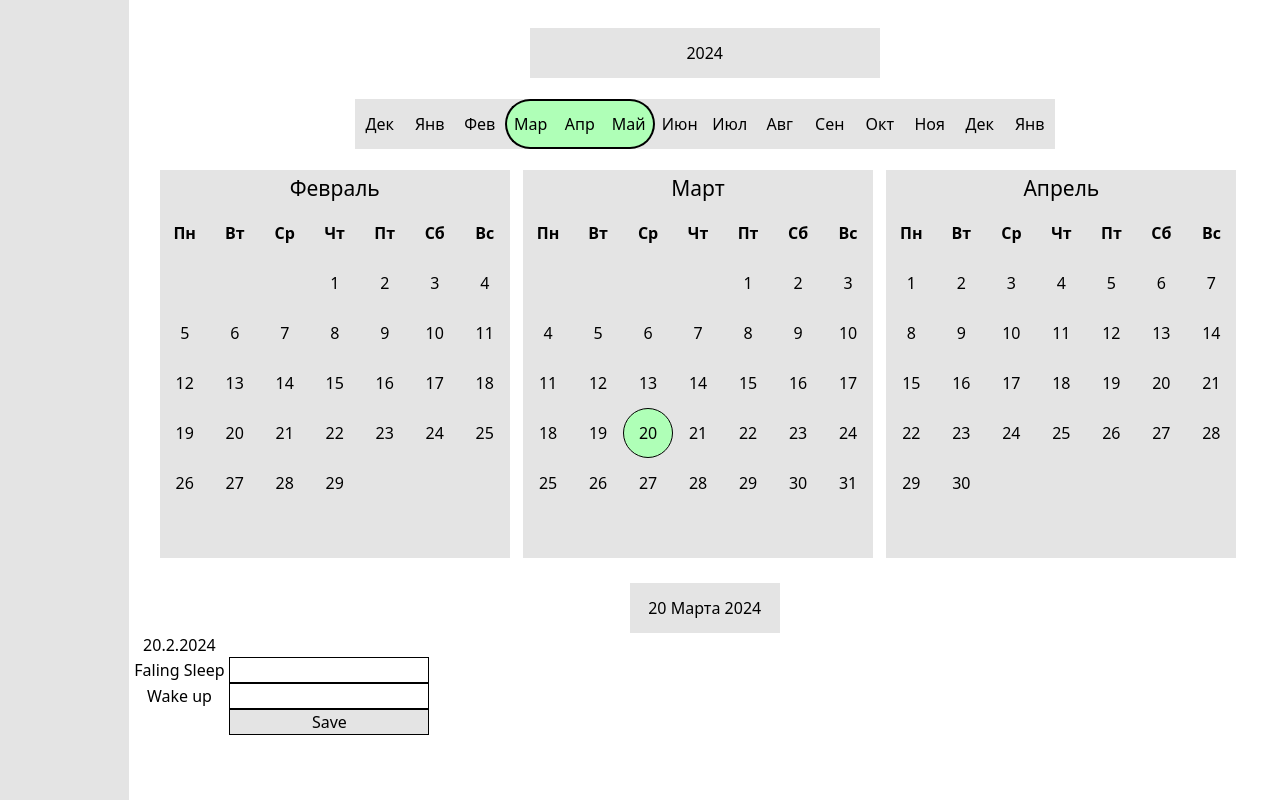
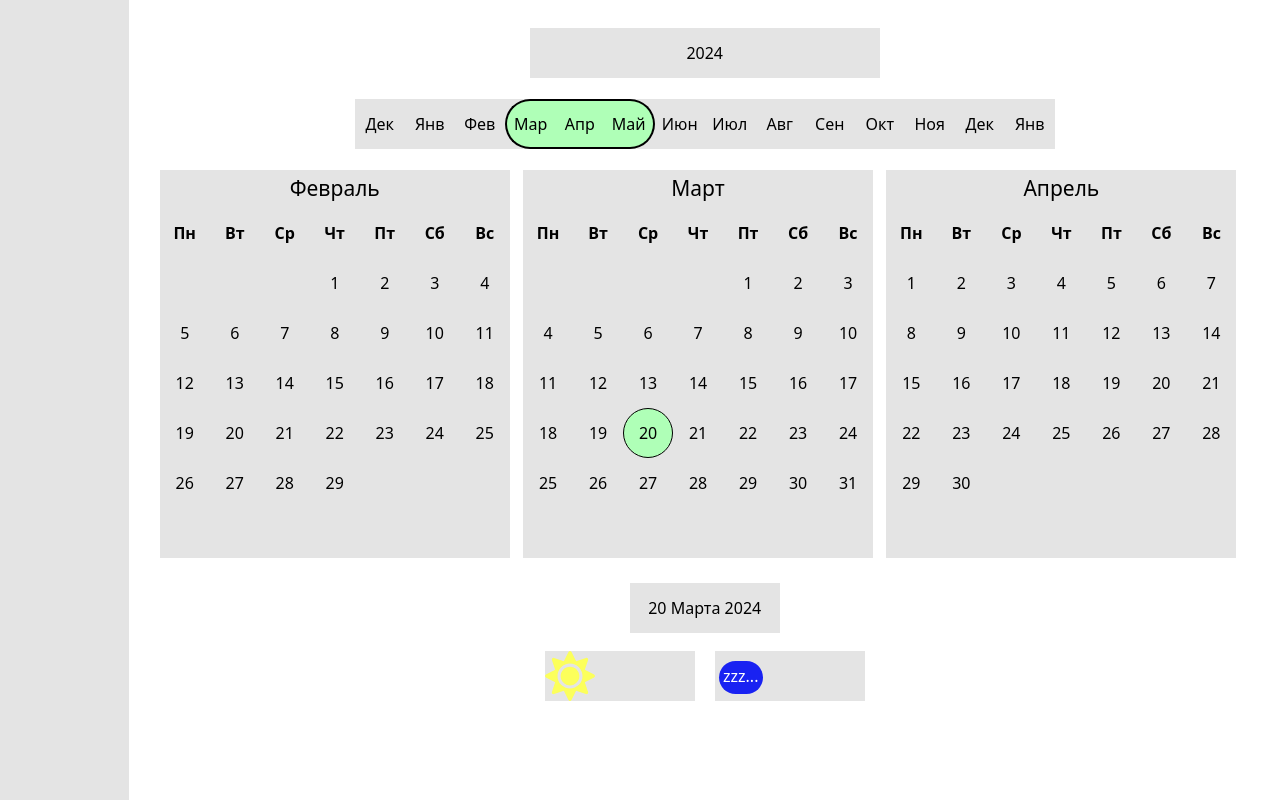
Before and after one commit to vroshupkin/rythmer_frontend, a React (Vite) app: page / in a window 1280 px wide. Built offline with nearby package versions, Linux system fonts and the light colour scheme.

Commit message:
Добавлены инпуты для времени пробуждения и засыпания

```diff
--- a/package.json
+++ b/package.json
@@ -15,6 +15,7 @@
     "@tanstack/router-devtools": "^1.20.1",
     "react": "^18.2.0",
     "react-dom": "^18.2.0",
+    "react-icons": "^5.0.1",
     "react-redux": "^9.1.0"
   },
   "devDependencies": {
--- a/src/entities/Database.ts
+++ b/src/entities/Database.ts
@@ -54,19 +54,7 @@ export class Database
     return this.db.transaction([ this.store_name ], 'readwrite').objectStore(this.store_name);
   }
 
-  addSleepTime(dto: {date: Date, wake_up: string, faling_sleep: string})
-  {
-    return new Promise((resolve, reject) =>
-    {
-      this.objectStore.put(dto);
-      const request = this.objectStore.put(dto);
-      request.onsuccess = resolve;
-      request.onerror = reject;
-    });
-
-  }
-
-  updateSleepTime(date: Date, faling_sleep: string)
+  updateSleepTime = (date: Date, faling_sleep: string) =>
   {
     return new Promise((resolve, reject) =>
     {
@@ -91,14 +79,12 @@ export class Database
 
 
     });
-  }
+  };
 
-  updateWakeUp(date: Date, wake_up: string)
+  updateWakeUp = (date: Date, wake_up: string) =>
   {
     return new Promise((resolve, reject) =>
     {
-
-
       const get_result = async () =>
       {
         const result = await this.getSleepWakeupTime(date);
@@ -110,7 +96,6 @@ export class Database
         }
 
         return { date, wake_up, faling_sleep: '' };
-
       };
 
       get_result().then(result =>
@@ -122,7 +107,7 @@ export class Database
 
 
     });
-  }
+  };
 
   getSleepWakeupTime(date: Date): Promise<any>
   {
@@ -144,3 +129,7 @@ export class Database
     );
   }
 }
+
+
+const db = await open_db('App', 2);
+export const crud = new Database(db);
--- a/src/entities/Date.slice.ts
+++ b/src/entities/Date.slice.ts
@@ -4,6 +4,7 @@ import { setDate } from '../shared/DateTools';
 
 export type TDateSliceState = { selectedMonth: string,  date: string }
 export enum DATE_SLICE {NAME = 'dateSlice'}
+
 
 const actions_handlers = {
   changeSelectedMonth: (state: TDateSliceState, action: PayloadAction<string>) =>
@@ -36,7 +37,7 @@ export const dateSlice = createSlice({
 export const hooks = {
   selector: {
     useSelectedMonth: () => useSelector<TDateSliceState, Date>((state) => new Date(state.selectedMonth)),
-    useDate: () => useSelector<TDateSliceState, Date>((state) => new Date(state.date))
+    useDate: () => useSelector<TDateSliceState, string>(state => state.date)
   }
 };
 
--- a/src/pages/Main.tsx
+++ b/src/pages/Main.tsx
@@ -1,18 +1,11 @@
 import { FC, useState } from 'react';
 import { Provider } from 'react-redux';
-import { Database, open_db } from '../entities/Database';
 import { hooks } from '../entities/Date.slice';
 import { date_store } from '../entities/Date.store';
 import { Calendar } from '../widgets/Calendar';
 import { LeftMenu } from '../widgets/LeftMenu';
-
-
-const db = await open_db('App', 2);
-const crud = new Database(db);
-
-// await crud.open();
-// await db.addUser('hello', 'user@gmail.com');
-// await crud.addSleepTime({ date: new Date('04.31.24'), wake_up: '10:10', faling_sleep: '2:40' });
+import { WakeUpOrSleep } from '../widgets/WakeUpAndSleepTime';
+import { crud } from '../entities/Database';
 
 
 export const Main: FC  = () =>
@@ -23,12 +16,16 @@ export const Main: FC  = () =>
       <LeftMenu/>
 
       <Provider store={date_store}>
-        <div className='flex flex-col w-[100%]'>
+        <div className='flex flex-col justify-center items-center w-[100%]'>
+          <Calendar/>
+          <div className='w-[320px] mt-[18px] flex flex-space justify-between'>
+            <WakeUpOrSleep className='' updateVal={crud.updateWakeUp} getType='wake_up'/>
+            <WakeUpOrSleep className='' updateVal={crud.updateSleepTime} getType='faling_sleep'/>
+          </div>
 
+          {/* <SleepAndWakeUp/> */}
+        </div>
 
-          <Calendar/>
-          <SleepAndWakeUp/>
-        </div>
 
       </Provider>
 
@@ -42,7 +39,9 @@ const SleepAndWakeUp: FC = () =>
   const [ falingSleep, setFalingSleep ] = useState('');
   const [ wakeUp, setWakeUp ] = useState('');
 
-  const date = hooks.selector.useDate();
+  const date_str = hooks.selector.useDate();
+  const date = new Date(date_str);
+
   const save = async () =>
   {
     await crud.updateSleepTime(date, falingSleep);
@@ -55,10 +54,12 @@ const SleepAndWakeUp: FC = () =>
     span: 'w-[100px] inline-block text-center'
   };
 
+  const getDateMonthYear = (date: Date) => `${date.getDate()}.${date.getMonth()}.${date.getFullYear()}`;
+
   return(
     <div className='flex flex-col'>
       <div>
-        <span className={Styles.span}>{`${date.getDate()}.${date.getMonth()}.${date.getFullYear()}`}</span>
+        <span className={Styles.span}>{getDateMonthYear(date)}</span>
 
       </div>
 
--- /dev/null
+++ b/src/shared/useClickInside.ts
@@ -0,0 +1,23 @@
+import { useEffect, useState } from 'react';
+
+export const useClickInside = <T>(ref: React.RefObject<T>) =>
+{
+  const [ isInsideClick, setIsInsideClick ] = useState(true);
+
+  useEffect(() =>
+  {
+    const handler = (ev: MouseEvent) =>
+    {
+      setIsInsideClick(
+        // @ts-ignore
+        ref.current && ref.current.contains(ev.target)
+      );
+    };
+
+    document.addEventListener('mousedown', handler);
+
+    return () => document.removeEventListener('mousedown', handler);
+  });
+
+  return isInsideClick;
+};
--- a/src/widgets/Calendar.tsx
+++ b/src/widgets/Calendar.tsx
@@ -44,7 +44,7 @@ export const Calendar: FC = () =>
         </div>
       </div>
 
-      <DateView className={'mt-[25px]'} date={date}/>
+      <DateView className={'mt-[25px]'} date={new Date(date)}/>
 
 
     </div>
--- a/src/widgets/Month.tsx
+++ b/src/widgets/Month.tsx
@@ -75,7 +75,8 @@ const Days: FC<{FirstDayOfMonth: Date}> = ({ FirstDayOfMonth }) =>
 
 const DayCellWithStore: FC<{day: number, FirstDayOfMonth: Date}> = ({ day, FirstDayOfMonth }) =>
 {
-  const date = hooks.selector.useDate();
+  const date_str = hooks.selector.useDate();
+  const date = new Date(date_str);
 
   const isSelectedDay = () =>
     date.getMonth() === FirstDayOfMonth.getMonth() &&
--- /dev/null
+++ b/src/widgets/WakeUpAndSleepTime.tsx
@@ -0,0 +1,101 @@
+import { FC, useEffect, useRef, useState } from 'react';
+import { FaSun } from 'react-icons/fa';
+import { crud } from '../entities/Database';
+import { hooks } from '../entities/Date.slice';
+import { useClickInside } from '../shared/useClickInside';
+
+export const WakeUpOrSleep: FC<{
+    className: string,
+    updateVal: typeof crud.updateWakeUp | typeof crud.updateSleepTime,
+    getType: 'wake_up' | 'faling_sleep'
+
+}> = ({ className, updateVal, getType }) =>
+{
+  const Styles = {
+    main: 'w-[150px] h-[50px] cursor-pointer flex',
+    edit_false: 'bg-main hover:bg-main_hover',
+    edit_true: 'bg-edit',
+    wakeup_icon: 'w-[50px] h-[50px]',
+    text_container: 'w-[100px] h-[50px] flex justify-center items-center',
+    span: 'text-[24px]',
+    input: 'w-[100px] h-[50px] text-center bg-edit text-[24px]'
+  };
+
+  const date = hooks.selector.useDate();
+
+  const [ val, setVal ] = useState('');
+  const [ isEdit, setIsEdit ] = useState(false);
+
+  useEffect(() =>
+  {
+    crud.getSleepWakeupTime(new Date(date)).then(res =>
+    {
+      setVal(res && res[getType]? res[getType] : '');
+    });
+  }, [ date ]);
+
+  const containerRef = useRef<HTMLDivElement>(null);
+  const inputRef = useRef<HTMLInputElement>(null);
+
+  const isInsideClick = useClickInside(containerRef);
+
+  useEffect(() =>
+  {
+    if(!isInsideClick && isEdit && inputRef.current)
+    {
+      updateVal(new Date(date), inputRef.current.value).then(() =>
+      {
+        // @ts-ignore
+        setVal(inputRef.current.value);
+        setIsEdit(false);
+      });
+    }
+
+  }, [ isInsideClick ]);
+
+
+  useEffect(() =>
+  {
+    if(isEdit && inputRef.current)
+    {
+      inputRef.current.value = val;
+      inputRef.current.focus();
+
+    }
+  }, [ isEdit ]);
+
+  const Icon: FC = () =>
+  {
+    return(
+      <>
+        {
+          getType === 'wake_up'?
+            <FaSun className={Styles.wakeup_icon} color='#FCFF5B'/>:
+            <div className='w-[50px] h-[50px]'>
+              <div className='w-[44px] h-[33px] flex justify-center  ml-[4px] mt-[10px] rounded-[25px] bg-[#1922F2]'>
+                <span className='inline-block leading-[30px] text-[#fff] font-[14px]'>zzz...</span>
+              </div>
+            </div>
+        }
+      </>
+
+    );
+  };
+
+  return(
+    <div
+      className={`${className} ${Styles.main} ${isEdit ? Styles.edit_true : Styles.edit_false}`}
+      onClick={() => !isEdit ? setIsEdit(true) : ''}
+      ref={containerRef}
+    >
+      {/* <FaSun className={Styles.icon} color='#FCFF5B'/> */}
+      <Icon/>
+      <div className={Styles.text_container} >
+
+        {isEdit?
+          <input type='text' className={Styles.input} ref={inputRef}/> :
+          <span className={Styles.span}>{val}</span>}
+      </div>
+    </div>
+  );
+};
--- a/tailwind.config.js
+++ b/tailwind.config.js
@@ -9,7 +9,9 @@ export default {
       main: '#e4e4e4',
       main_hover: '#d1d1d1',
       select: '#AFFFB7',
-      select_hover: '#7dff8a'
+      select_hover: '#7dff8a',
+      edit: '#EAEAEA',
+
     },
     extend: {},
   },
```
Also changed, not shown: 1 other file (tests, documents, lock files or other folders).
